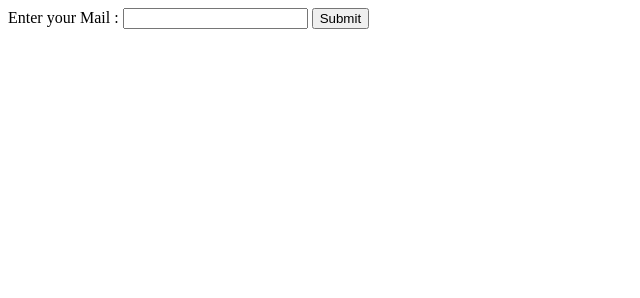
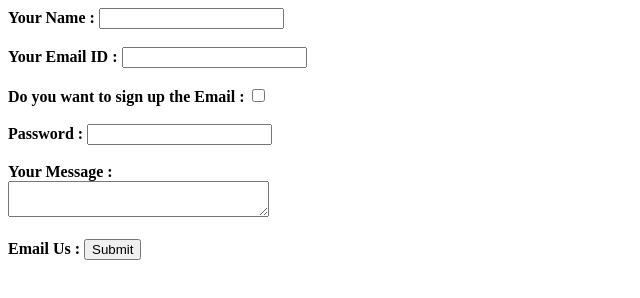
Before and after one commit to NaveedShariff/cv, a plain HTML site: page contact.html in a window 1280 px wide. Shown: the whole page, without its empty margins (0-640 px from the left). Drawn offline with Linux system fonts and the light colour scheme.

Commit message:
email updated

```diff
--- a/contact.html
+++ b/contact.html
@@ -1,14 +1,29 @@
 <!DOCTYPE html>
 <html lang="en">
 <head>
-    <meta charset="UTF-8">
-    <title>Document</title>
+
+    <title>Contact Me</title>
 </head>
 <body>
-    <form action="mailto: mohammednaveedshariff.2003@gmail.com" method="post" enctype="text/plain">
-        <label>Enter your Mail :</label>
-        <input type="email" name="your email" id="">
-        <input type="submit" name="" id="">
-    </form>
+<form class="" action="mailto:myintracademy@gmail.com" method="post" enctype="text/plain">
+
+<label><b>Your Name :</b></label>
+<input type="text" name="your name" id=""><br>
+<br>
+<label><b>Your Email ID :</b></label>
+<input type="email" name="your email" id=""><br>
+<br>
+<label><b>Do you want to sign up the Email :</b></label>
+<input type="checkbox" name="" id="">
+<br>
+<br><label><b>Password :</b></label>
+<input type="password" name="your password" id=""><br>
+<br>
+<label><b>Your Message :</b></label><br>
+<textarea name="your message" id="" cols="30" rows="2"></textarea><br>
+<br>
+<label><b>Email Us :</b></label>
+<input type="Submit">
+</form>
 </body>
 </html>
```
